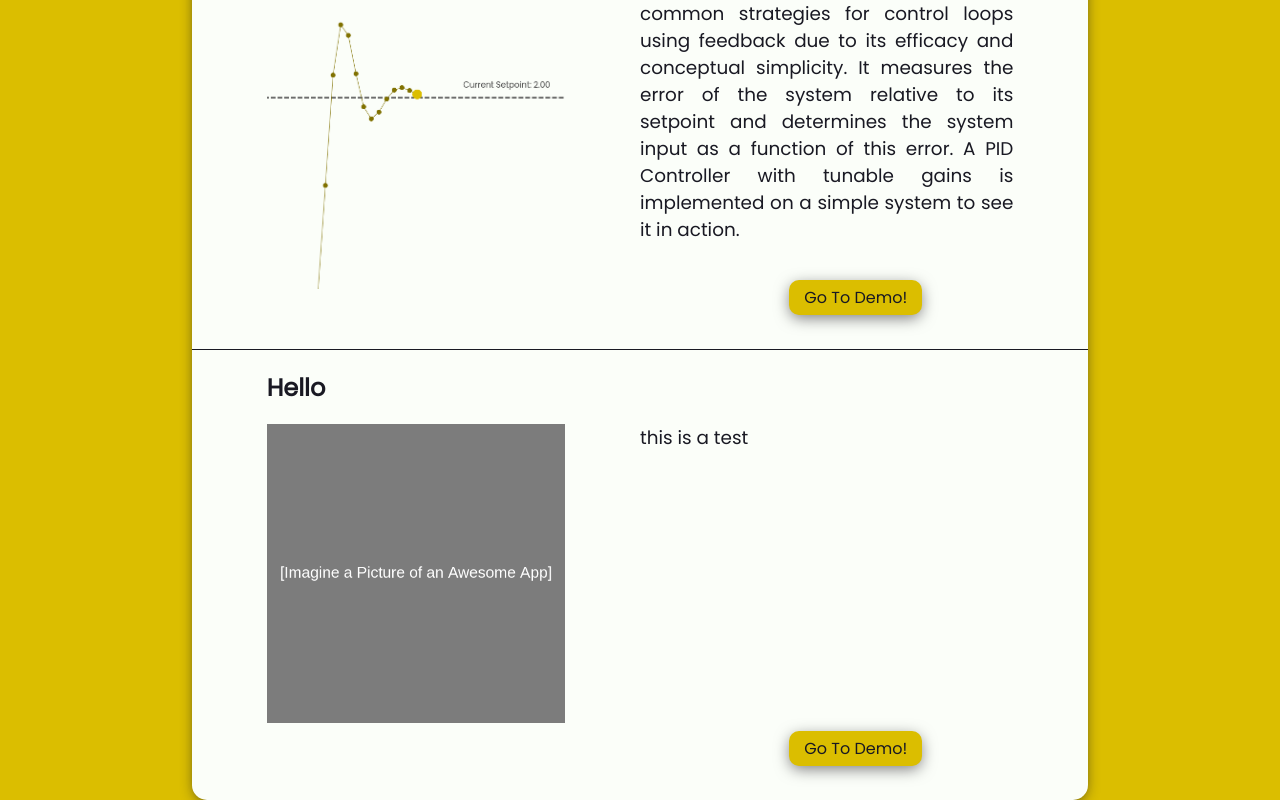
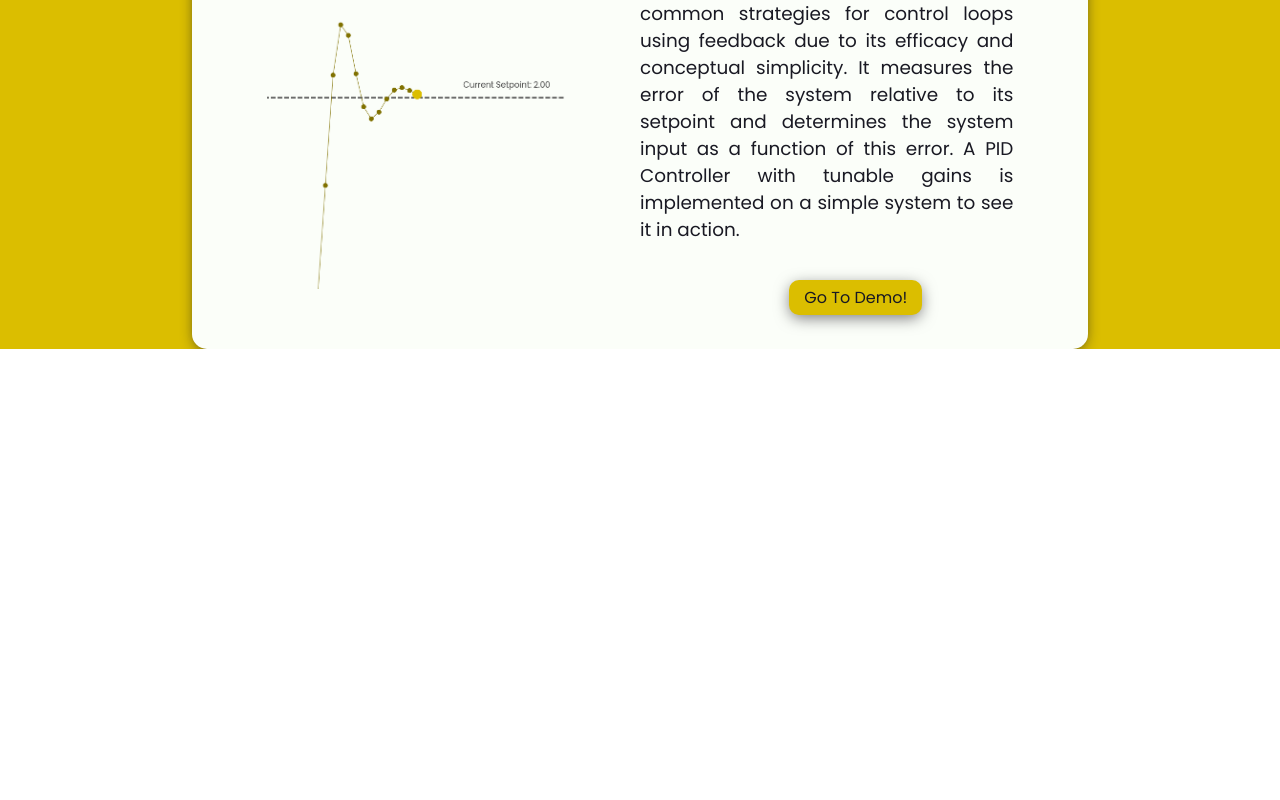
Before and after one commit to GrmanRodriguez/personal-website, a React (Create React App) app: page /play in a window 1280 px wide. Shown: the part 686-1486 px from the top of the page. After the commit the page ends 1035 px from the top, so only its background shows below. Built offline with nearby package versions, Linux system fonts and the light colour scheme.

Commit message:
removed dummy demo

```diff
--- a/src/app/views/play/demos.ts
+++ b/src/app/views/play/demos.ts
@@ -18,9 +18,4 @@ export const demos : Demo[] = [
         description: 'The PID Controller is one of the most common strategies for control loops using feedback due to its efficacy and conceptual simplicity.\nIt measures the error of the system relative to its setpoint and determines the system input as a function of this error.\nA PID Controller with tunable gains is implemented on a simple system to see it in action.',
         url: '/play/pid'
     },
-    {
-        title: 'Hello',
-        description: 'this is a test',
-        url: 'https://github.com/GrmanRodriguez/personal-website'
-    }
 ]
```
